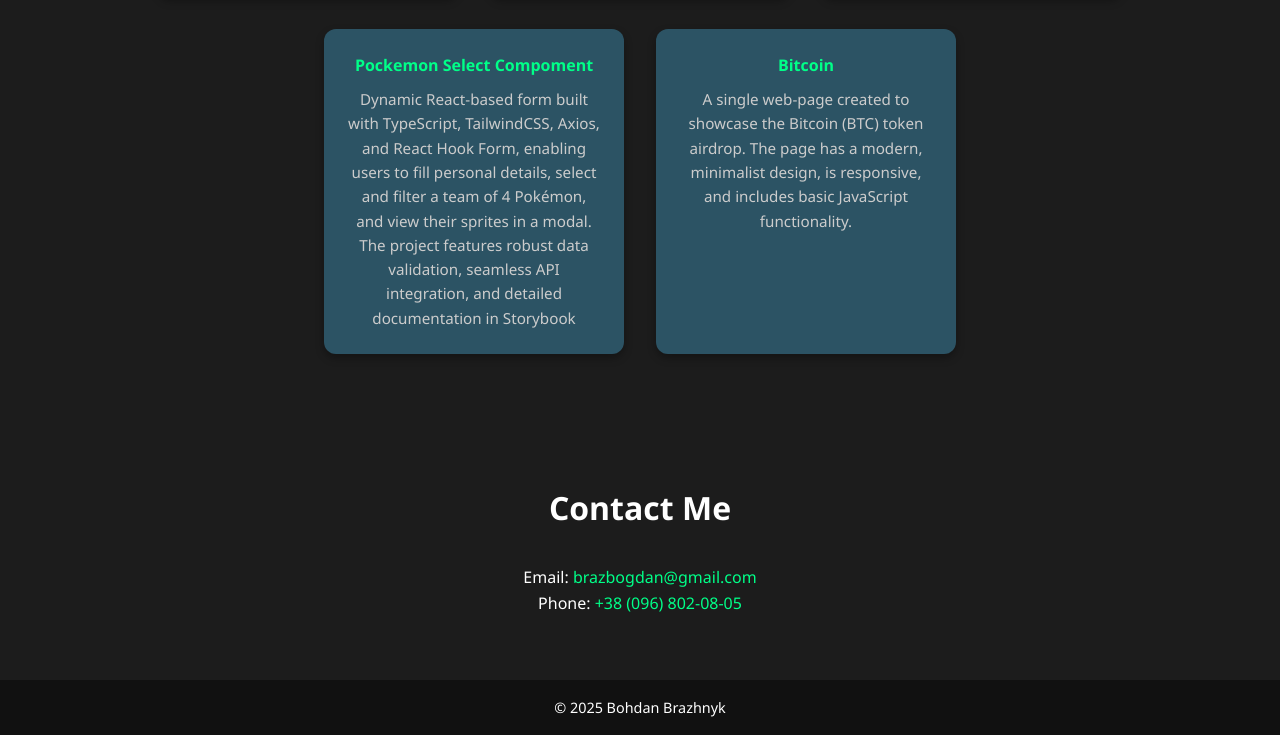
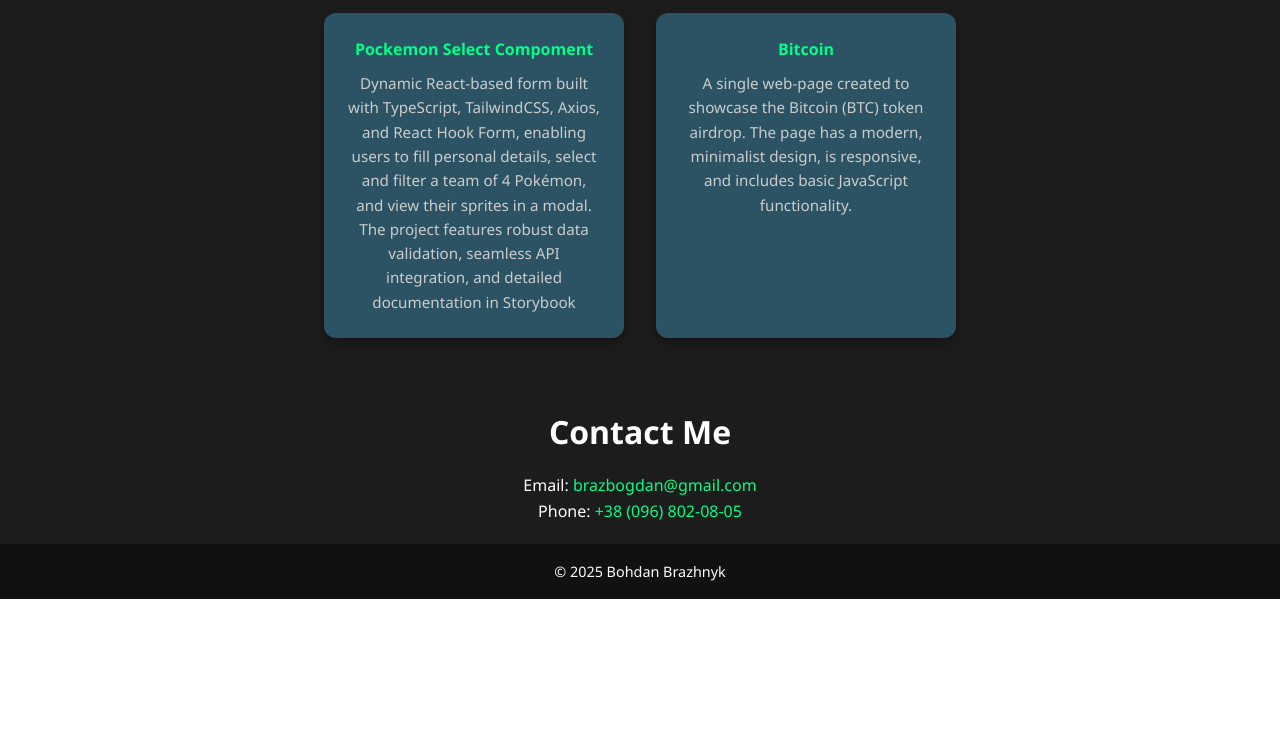
Before and after one commit to braz-bogdan156/business_card_website, a plain HTML site: page index.html in a window 1280 px wide. Shown: the part 1153-1888 px from the top of the page. After the commit the page ends 1752 px from the top, so only its background shows below. Drawn offline with Linux system fonts and the light colour scheme.

Commit message:
updated commit

```diff
--- a/styles.css
+++ b/styles.css
@@ -83,14 +83,29 @@
   }
 
   .projects, .contact {
-    padding: 4rem 1rem;
+
     background: #1c1c1c;
     text-align: center;
   }
+  .projects{
+    padding: 3rem 1rem;
+  }
+
+  .contact {
+    padding-top: 20px;
+    padding-bottom: 20px;
+  }
 
   .projects h2, .contact h2 {
+
+    font-size: 2rem;
+  }
+  .projects h2{
     margin-bottom: 2rem;
-    font-size: 2rem;
+  }
+  .contact h2 {
+
+    margin-bottom: 1rem;
   }
 
   .projects ul {
```
